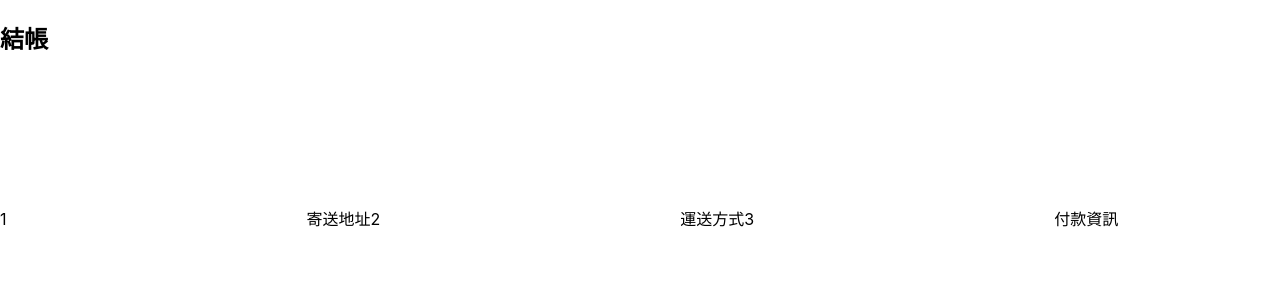
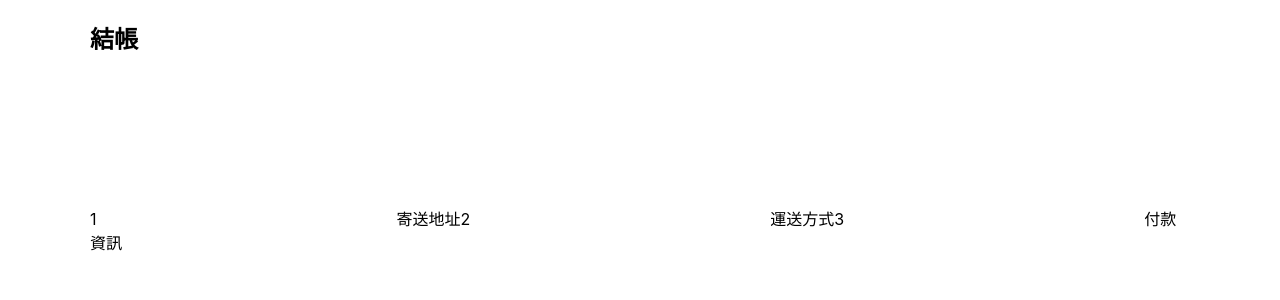
Before and after one commit to thAilurus/Alpha-shop, a React (Create React App) app: page / in a window 1280 px wide. Shown: the top 300 px of the page. Built offline with nearby package versions, Linux system fonts and the light colour scheme.

Commit message:
Add CSS style on mainContainer

```diff
--- a/src/components/main.jsx
+++ b/src/components/main.jsx
@@ -1,8 +1,12 @@
 import React from 'react'
 import { Register } from './register/register'
+import styles from './main.module.scss'
 
 export function Main () {
   return (
-    <Register/>
+    // 之後main.scss要對mainContainer做style的調整
+    <div className={styles.mainContainer}>
+      <Register/>
+    </div>
   )
 }
--- /dev/null
+++ b/src/components/main.module.scss
@@ -0,0 +1,8 @@
+.mainContainer {
+  display: flex;
+  position: relative;
+  max-width: 1100px;
+  margin: 0 auto;
+  flex-wrap: wrap;
+  justify-content: space-between;
+}
```
